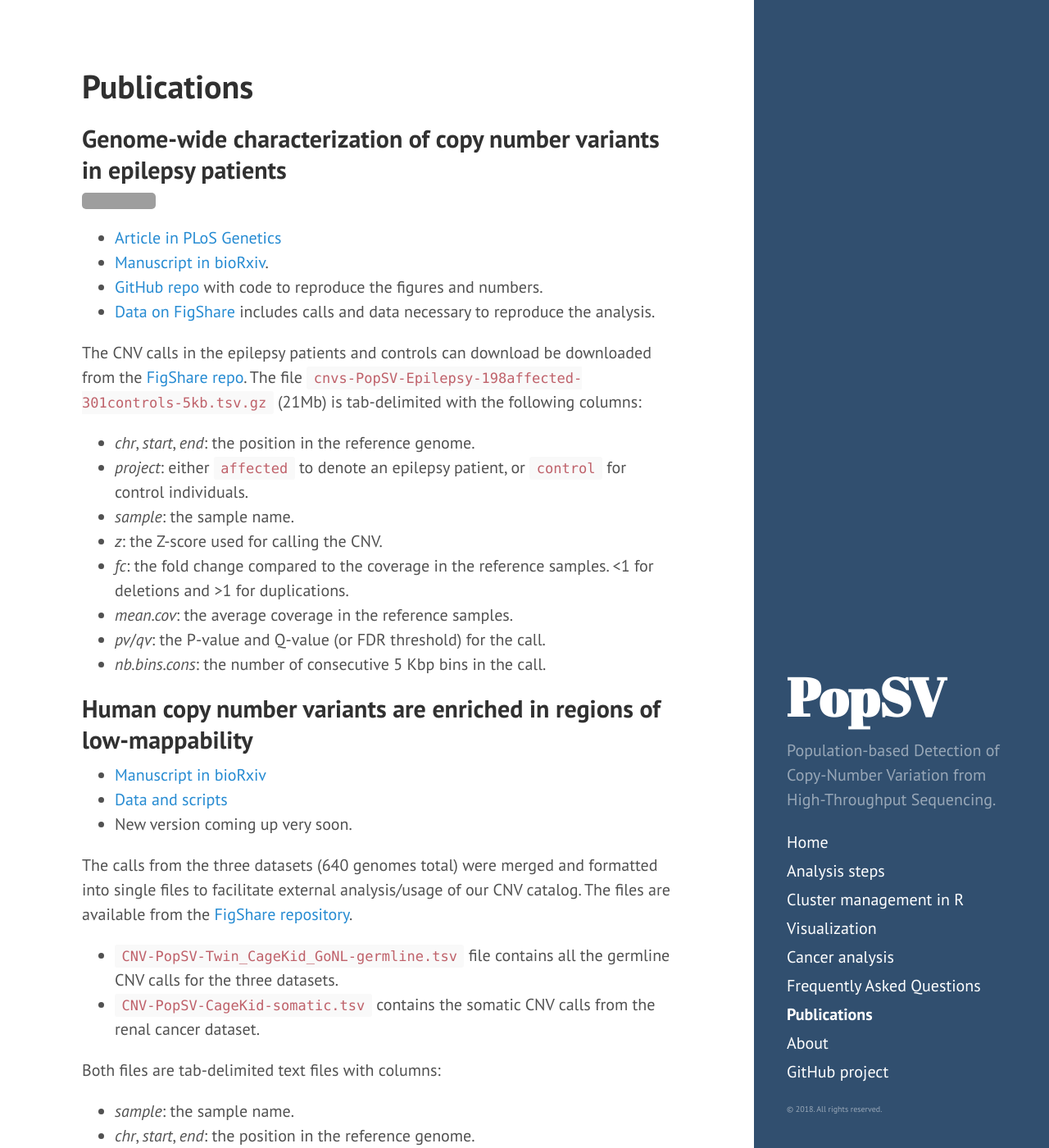
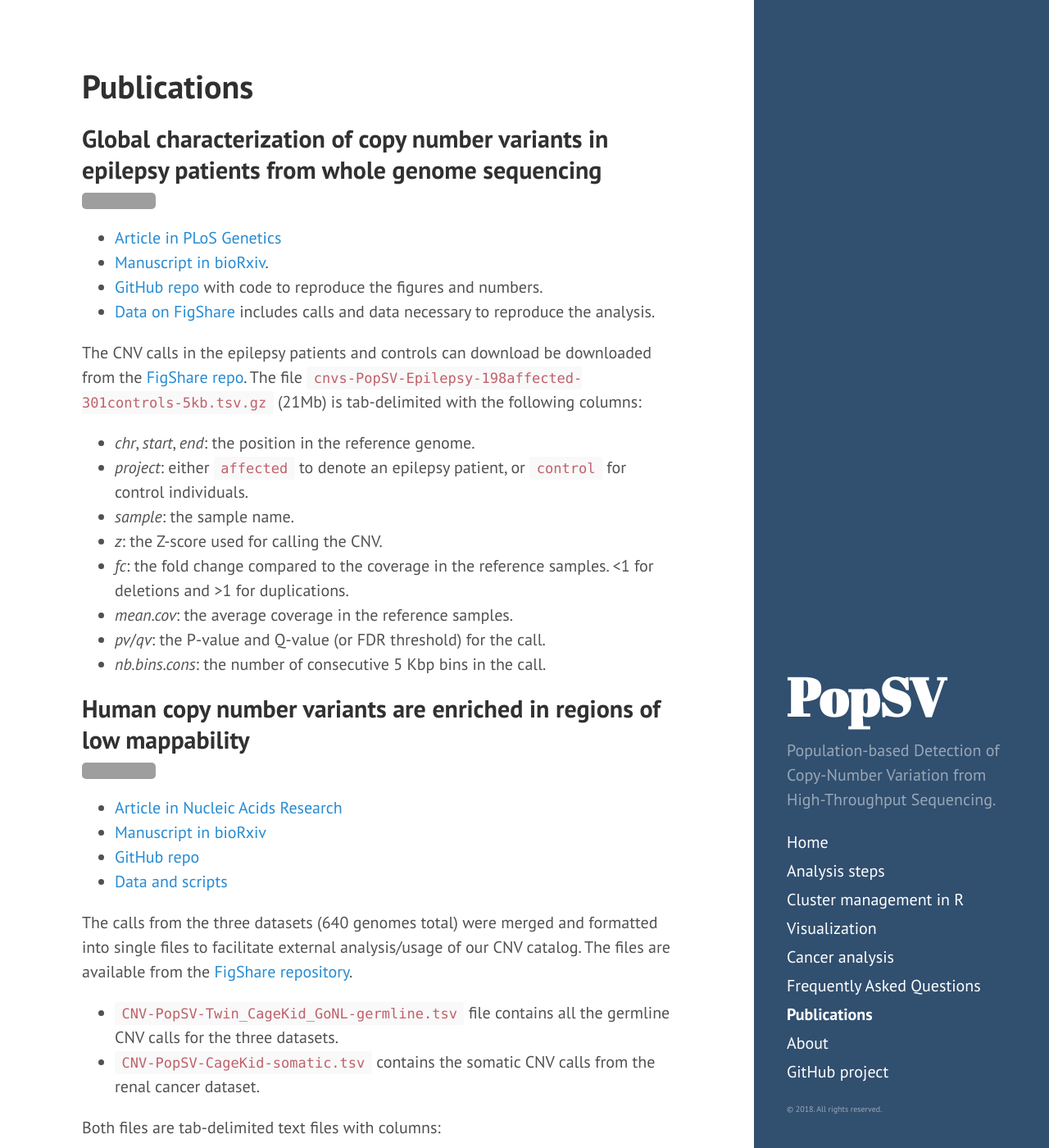
Before and after one commit to jmonlong/PopSV, a Jekyll site: the page built from 6-Publication.md, in a window 1280 px wide and 1400 px high. Shown: the whole window at 82% size. Built offline with Jekyll 4.4.1, drawn with Linux system fonts in a browser that asks for light colours; nearby versions of some CDN libraries; grey boxes are pictures that could not be loaded.

Commit message:
update dead link for nar pub

```diff
--- a/6-Publication.md
+++ b/6-Publication.md
@@ -4,7 +4,7 @@ title: Publications
 permalink: /6-Publication.md/
 ---
 
-## Genome-wide characterization of copy number variants in epilepsy patients
+## Global characterization of copy number variants in epilepsy patients from whole genome sequencing
 
 [![DOI](https://zenodo.org/badge/DOI/10.5281/zenodo.1002893.svg)](https://doi.org/10.5281/zenodo.1002893)
 
@@ -25,13 +25,16 @@ The CNV calls in the epilepsy patients and controls can download be downloaded f
 + *nb.bins.cons*: the number of consecutive 5 Kbp bins in the call.
 
 
-## Human copy number variants are enriched in regions of low-mappability
+## Human copy number variants are enriched in regions of low mappability
 
+[![DOI](https://zenodo.org/badge/DOI/10.5281/zenodo.1241137.svg)](https://doi.org/10.5281/zenodo.1241137)
+
++ [Article in Nucleic Acids Research](https://academic.oup.com/nar/article/46/14/7236/5042037)
 + [Manuscript in bioRxiv](https://www.biorxiv.org/content/early/2018/02/20/034165)
-+ [Data and scripts](https://figshare.com/s/8fd3007ebb0fbad09b6d)
-+ New version coming up very soon.
++ [GitHub repo](https://github.com/jmonlong/reppopsv)
++ [Data and scripts](https://figshare.com/articles/PopSV_Data_Scripts/2007630)
 
-The calls from the three datasets (640 genomes total) were merged and formatted into single files to facilitate external analysis/usage of our CNV catalog. The files are available from the [FigShare repository](https://figshare.com/s/8fd3007ebb0fbad09b6d).
+The calls from the three datasets (640 genomes total) were merged and formatted into single files to facilitate external analysis/usage of our CNV catalog. The files are available from the [FigShare repository](https://figshare.com/articles/PopSV_Data_Scripts/2007630).
 
 - `CNV-PopSV-Twin_CageKid_GoNL-germline.tsv` file contains all the germline CNV calls for the three datasets.
 - `CNV-PopSV-CageKid-somatic.tsv` contains the somatic CNV calls from the renal cancer dataset.
```
